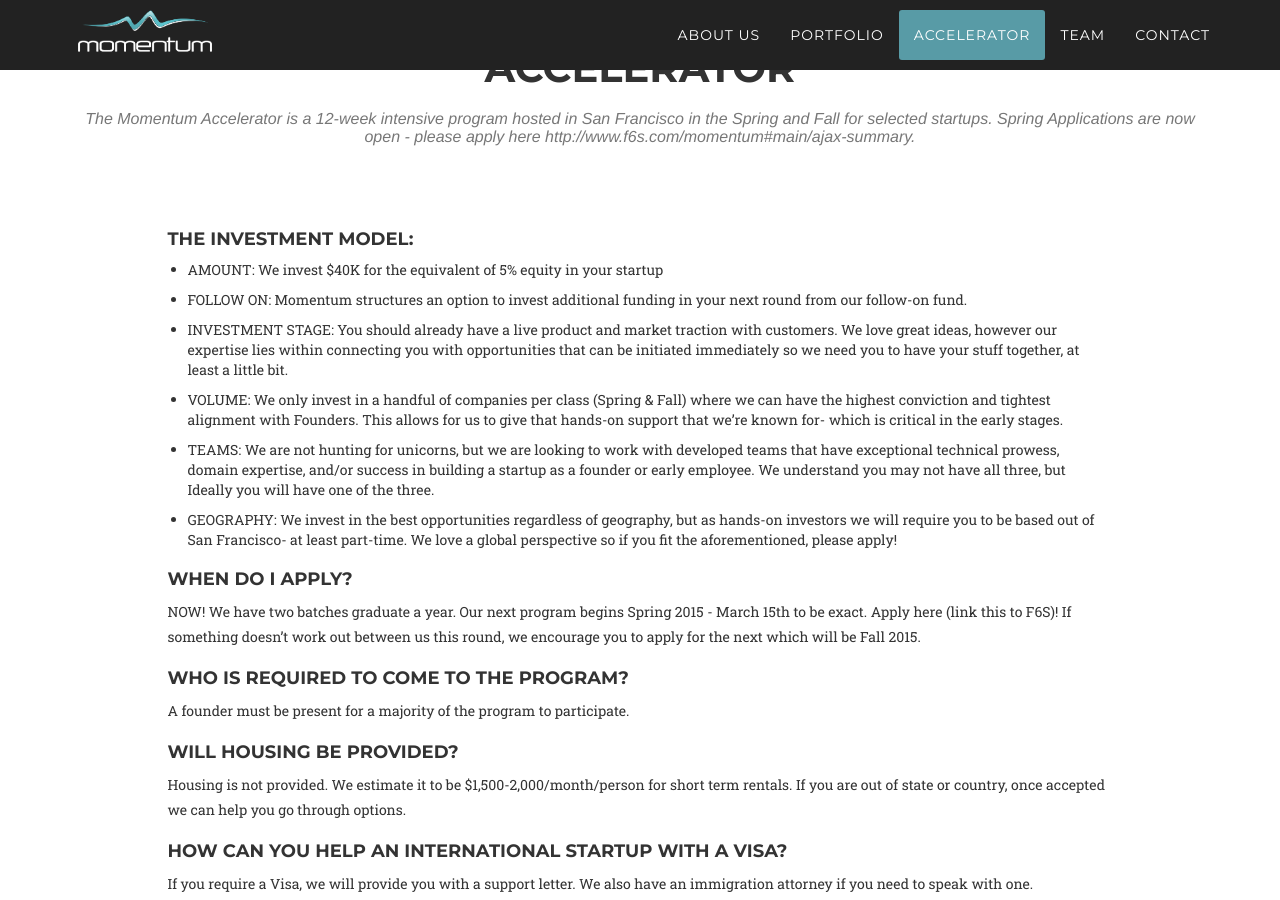
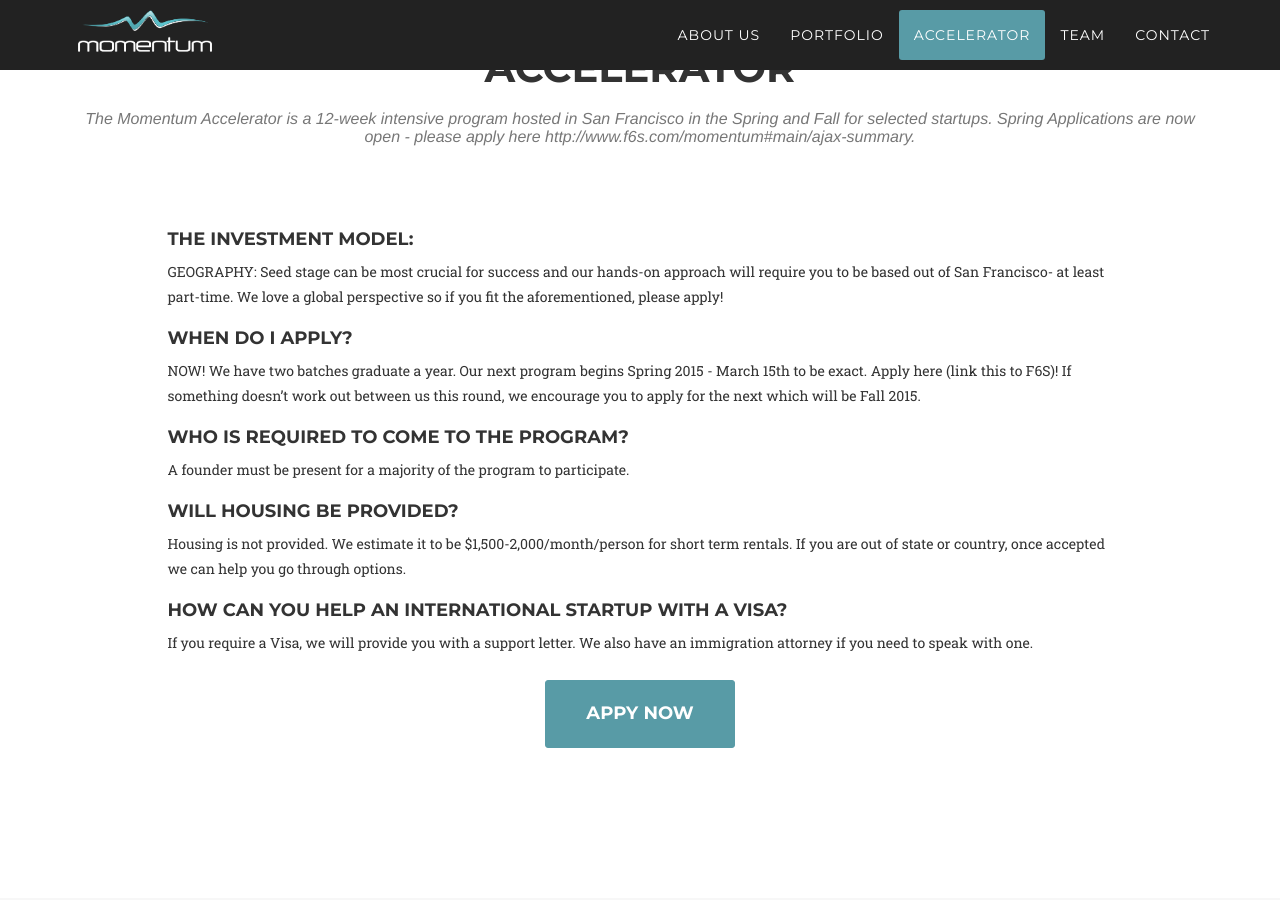
Before and after one commit to mobilemonday/momentum, a Jekyll site: the page built from index.html, in a window 1280 px wide and 900 px high, scrolled down 4779 px. Built offline with Jekyll 4.4.1, drawn with Linux system fonts in a browser that asks for light colours; nearby versions of some CDN libraries; some web fonts are replaced; Markdown is read by kramdown in place of the engine named in the settings.

Commit message:
probably breaking everything

```diff
--- a/index.html
+++ b/index.html
@@ -160,13 +160,12 @@ about:
   list:
   - item:
     q: "The Investment Model:"
-    bullets:
-    - a: "AMOUNT: We invest $40K for the equivalent of 5% equity in your startup"
-    - a: "FOLLOW ON: Momentum structures an option to invest additional funding in your next round from our follow-on fund."
-    - a: "INVESTMENT STAGE: You should already have a live product and market traction with customers. We love great ideas, however our expertise lies within connecting you with opportunities that can be initiated immediately so we need you to have your stuff together, at least a little bit."
-    - a: "VOLUME: We only invest in a handful of companies per class (Spring & Fall) where we can have the highest conviction and tightest alignment with Founders. This allows for us to give that hands-on support that we’re known for- which is critical in the early stages."
-    - a: "TEAMS: We are not hunting for unicorns, but we are looking to work with developed teams that have exceptional technical prowess, domain expertise, and/or success in building a startup as a founder or early employee.  We understand you may not have all three, but Ideally you will have one of the three."
-    - a: "GEOGRAPHY: We invest in the best opportunities regardless of geography, but as hands-on investors we will require you to be based out of San Francisco- at least part-time. We love a global perspective so if you fit the aforementioned, please apply!"
+    a: "<strong>AMOUNT:</strong>: We invest $40K for the equivalent of 5% equity in your startup"
+    a: "FOLLOW ON: Momentum structures an option to invest additional funding in your next round from our follow-on fund."
+    a: "INVESTMENT STAGE: You should already have a live product and market traction with customers. We love great ideas, however our expertise lies within connecting you with opportunities that can be initiated immediately so we need you to have your stuff together, at least a little bit."
+    a: "VOLUME: We only invest in a handful of companies per class (Spring & Fall) where we can have the highest conviction and tightest alignment with Founders. This allows for us to give that hands-on support that we’re known for- which is critical in the early stages."
+    a: "TEAMS: We are not hunting for unicorns, but we are looking to work with developed teams that have exceptional technical prowess, domain expertise, and/or success in building a startup as a founder or early employee.  We understand you may not have all three, but Ideally you will have one of the three."
+    a: "GEOGRAPHY: Seed stage can be most crucial for success and our hands-on approach will require you to be based out of San Francisco- at least part-time. We love a global perspective so if you fit the aforementioned, please apply!"
   - item:
     q: "When do I apply?"
     a: "NOW! We have two batches graduate a year. Our next program begins Spring 2015 - March 15th to be exact. Apply here (link this to F6S)! If something doesn’t work out between us this round, we encourage you to apply for the next which will be Fall 2015."
```
